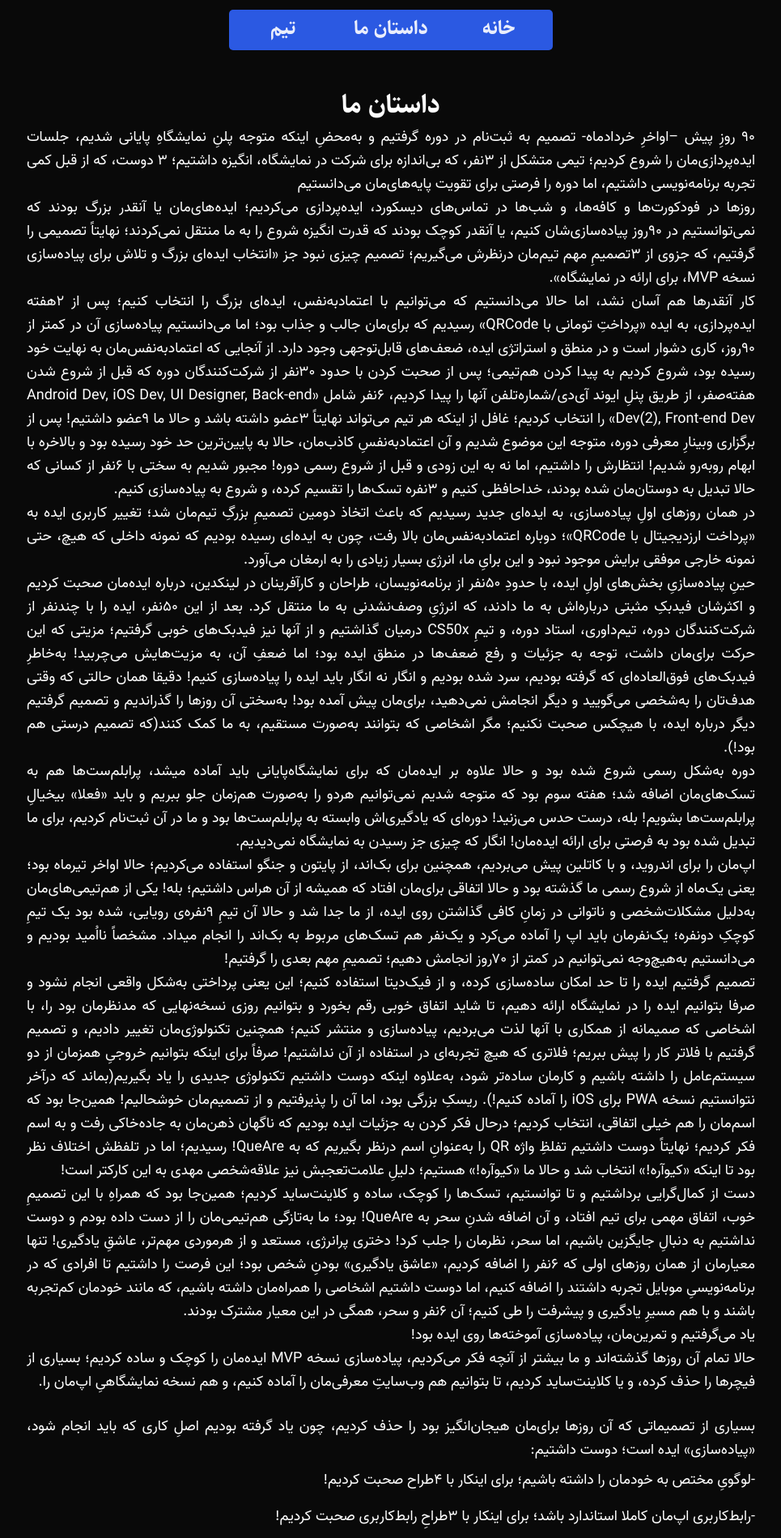
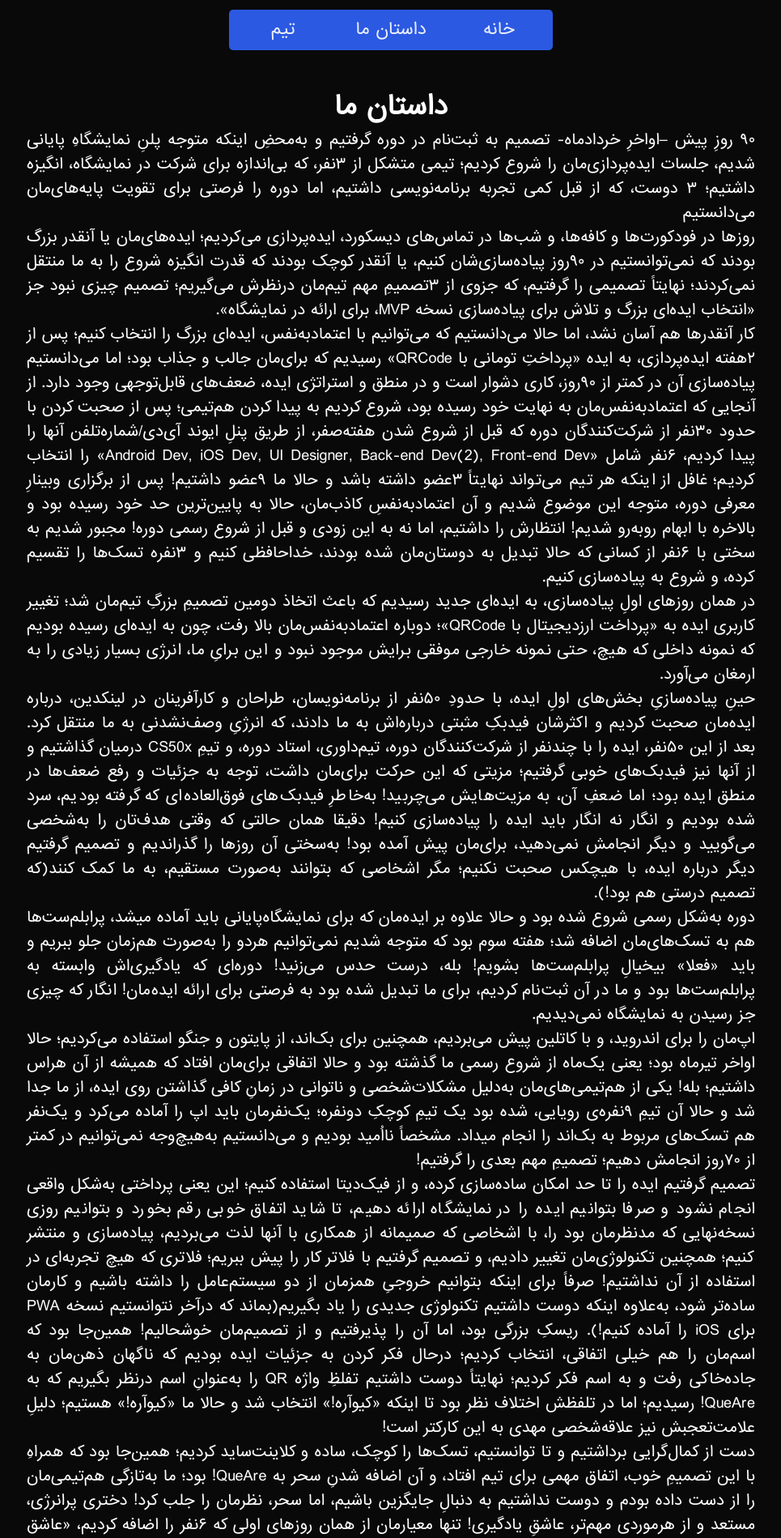
Before and after one commit to QueAre/Website, a Django app: page /ourstory/ in a window 1280 px wide. Shown: the top 1899 px of the page at 81% size, without its empty margins (157-1122 px from the left). Run offline with Django 3.2, Linux system fonts and the light colour scheme.

Commit message:
Add iransans

```diff
--- a/static/css/style.css
+++ b/static/css/style.css
@@ -111,7 +111,13 @@ font-weight: bold;
     font-weight: 900;
 }
 
+@font-face {
+    font-family: iransans;
+    src: url('../fonts/iransans/iransans.ttf');
+}
+
 *{
+    font-family: iransans;
     padding: 0;
     margin: 0;
 }
@@ -292,7 +298,7 @@ html, body {
 }
 
 body {
-    font-family: 'Vazir', sans-serif;
+    font-family: 'iransans', sans-serif;
     font-weight: normal;
     font-style: normal;
     text-align: right;
@@ -300,7 +306,7 @@ body {
 }
 
 .features-heading {
-    font-family: 'Sahel', sans-serif;
+    font-family: 'iransans', sans-serif;
 }
 
 .wrapper {
@@ -397,7 +403,7 @@ li {
 
 .story-titles{
     color: #fff;
-    font-family: 'Sahel';
+    font-family: 'iransans';
 }
 
 .story-main-section{
@@ -527,13 +533,14 @@ li {
 }
 
 .nav ul li a{
-    font-family: 'Sahel';
-    font-weight: bold;
-    font-size: 24px;
+    font-family: 'iransans';
+    /* font-weight: bold; */
+    font-size: 20px;
     color: #fff;
     text-decoration: none;
 }
 
 .nav ul li a:hover{
-    text-decoration: underline;
+    /* text-decoration: underline; */
+    font-weight: bold;
 }
```
Also changed, not shown: static/fonts/iransans/iransans.ttf (added).
